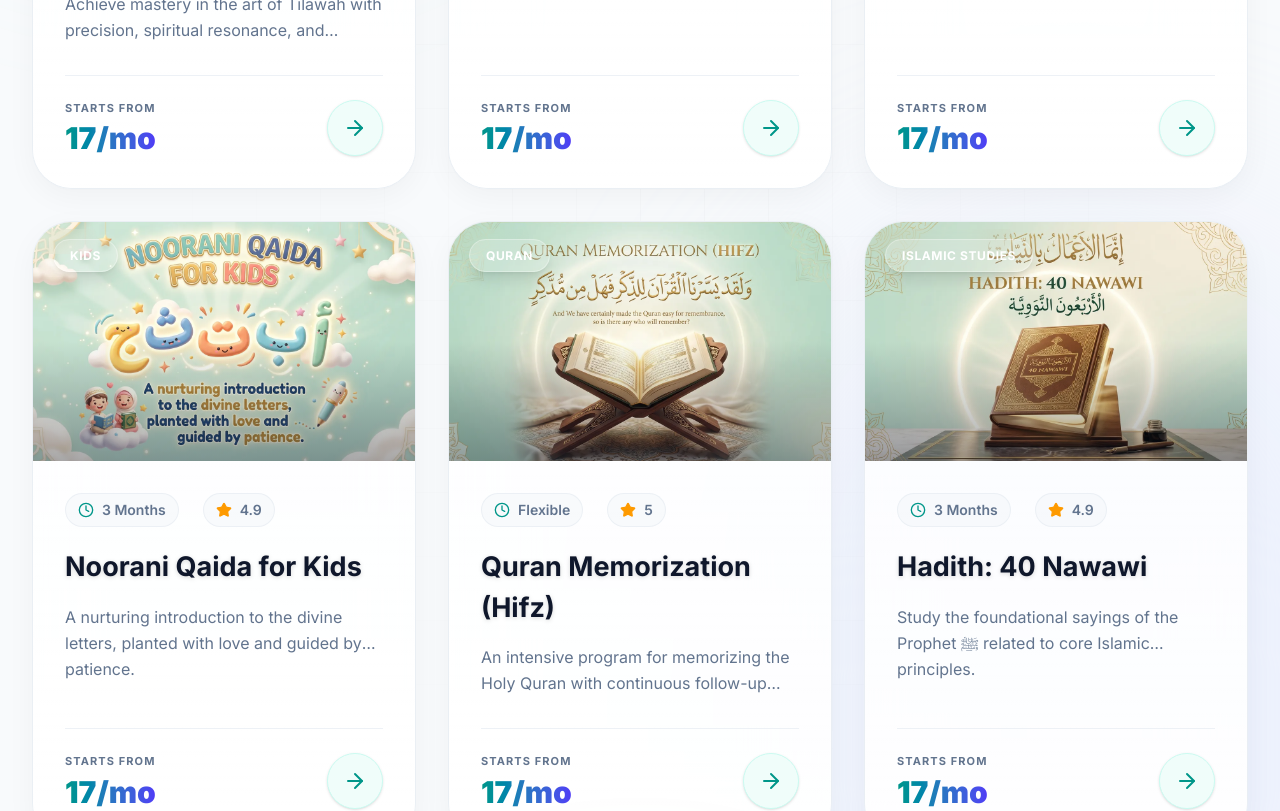
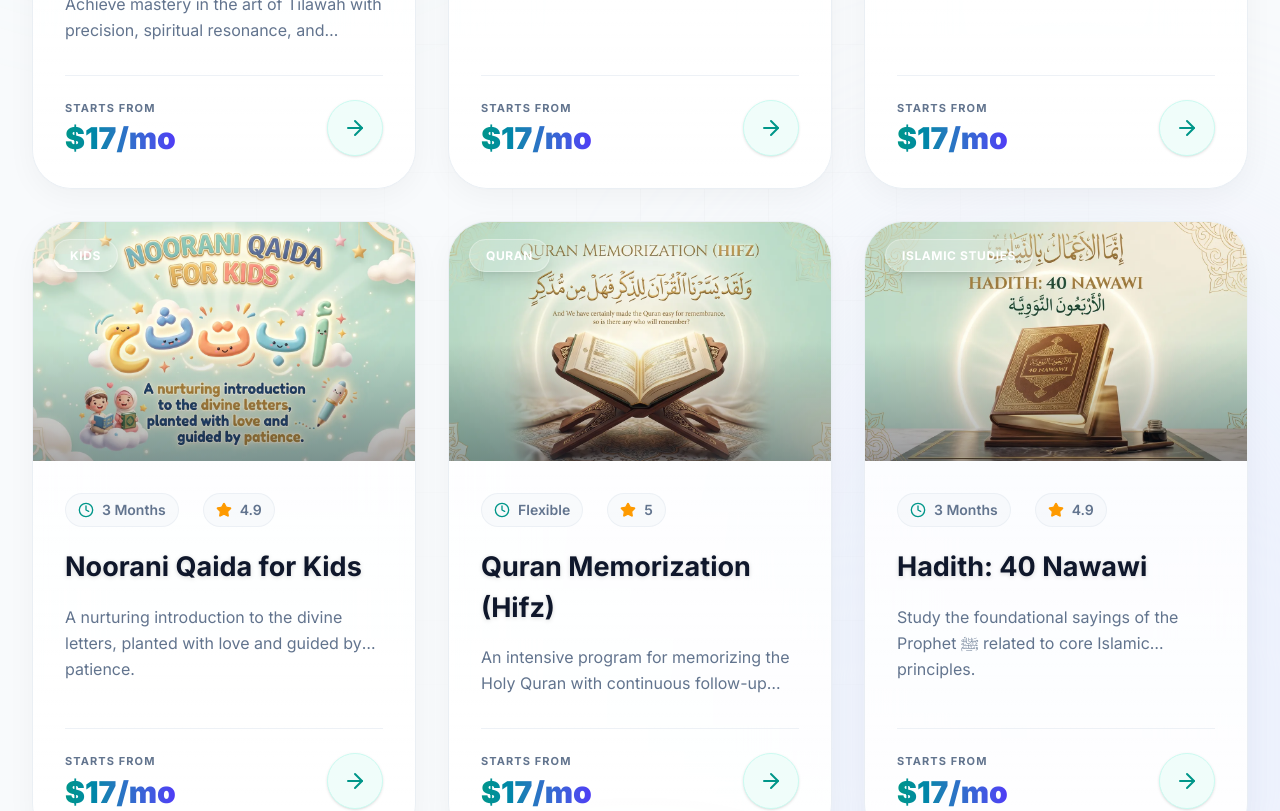
Before and after one commit to afaqalquranacdemy-stack/afaq-academy, a Next.js app: page / in a window 1280 px wide. Shown: the part 3980-4791 px from the top of the page. Built offline with nearby package versions, Linux system fonts and the light colour scheme; no server answers; a web font is replaced by a local one.

Commit message:
fix: display USD symbol in plan pricing

```diff
--- a/src/components/home/CoursesOverview.tsx
+++ b/src/components/home/CoursesOverview.tsx
@@ -105,7 +105,7 @@ function CourseCard({ course, index, locale, isRtl }: any) {
             <div className="pt-6 border-t border-slate-200/60 flex items-center justify-between mt-auto">
               <div className="flex flex-col">
                 <span className="text-[11px] text-slate-500 uppercase tracking-widest mb-1 font-bold">{isRtl ? "يبدأ من" : "Starts from"}</span>
-                <span className="text-3xl font-black text-transparent bg-clip-text bg-gradient-to-r from-teal-600 to-indigo-600">{isRtl ? `${startingMonthlyPrice}/شهرياً` : `${startingMonthlyPrice}/mo`}</span>
+                <span className="text-3xl font-black text-transparent bg-clip-text bg-gradient-to-r from-teal-600 to-indigo-600">{isRtl ? `$${startingMonthlyPrice}/شهرياً` : `$${startingMonthlyPrice}/mo`}</span>
               </div>
               <div className="w-14 h-14 rounded-full border border-teal-100 flex items-center justify-center bg-teal-50 group-hover:bg-gradient-to-r group-hover:from-teal-500 group-hover:to-indigo-500 transition-all duration-500 shadow-sm group-hover:shadow-[0_8px_20px_rgba(20,184,166,0.3)] group-hover:scale-110 group-hover:-rotate-12">
                 <ArrowRight className={`w-6 h-6 text-teal-600 group-hover:text-white transition-all duration-300 ${isRtl ? "rotate-180" : ""}`} />
```
